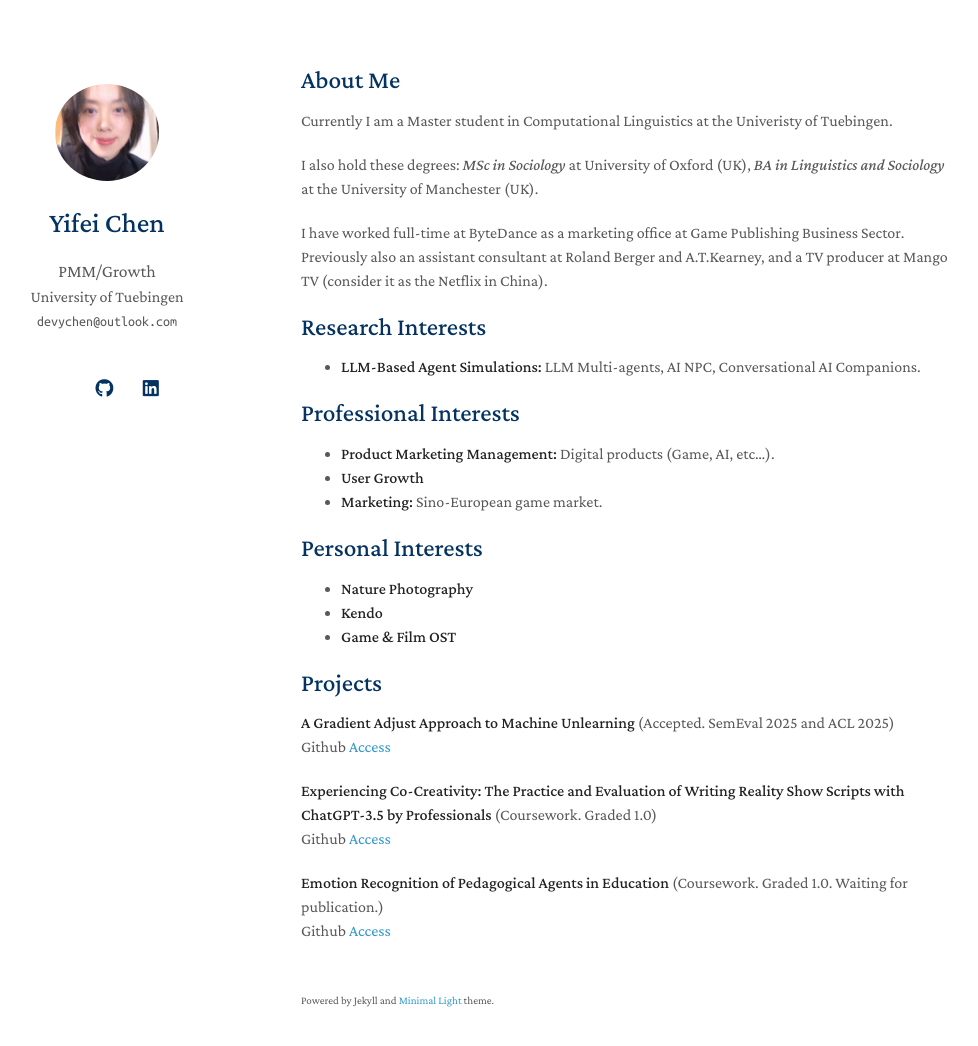
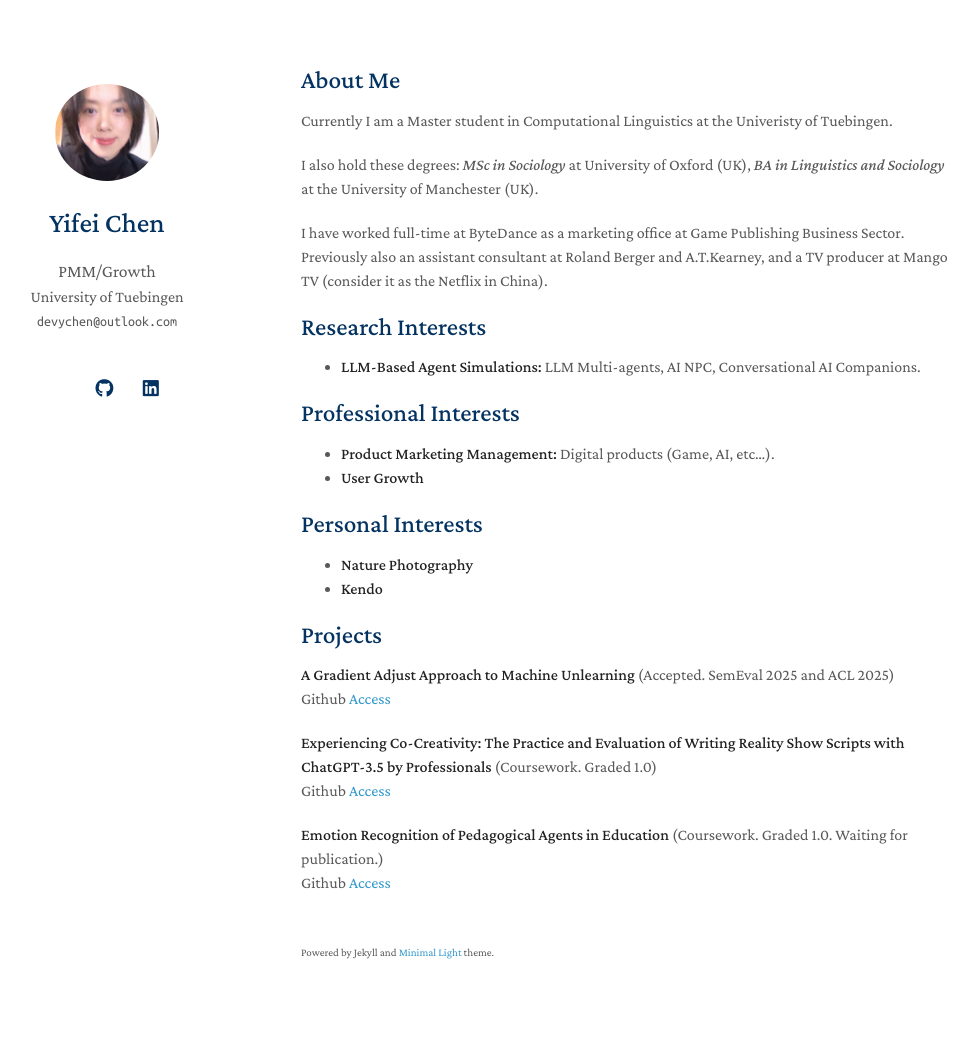
Before and after one commit to devychen/devychen.github.io, a Jekyll site: the page built from index.md, in a window 1280 px wide and 1081 px high. Shown: the top 1046 px of the window, without its empty margins (169-1147 px from the left). Built offline with Jekyll 4.4.1, drawn with Linux system fonts in a browser that asks for light colours; a style sheet for code colours, icons or effects is not loaded; our own code applies the rules of GitHub Pages for plain Markdown files.

Commit message:
Update index.md

```diff
--- a/index.md
+++ b/index.md
@@ -20,13 +20,11 @@ Previously also an assistant consultant at Roland Berger and A.T.Kearney, and a
 
 - **Product Marketing Management:** Digital products (Game, AI, etc...).
 - **User Growth**
-- **Marketing:** Sino-European game market.
 
 ## Personal Interests
 
 - **Nature Photography**
 - **Kendo**
-- **Game & Film OST**
 
 ## Projects
 
```
